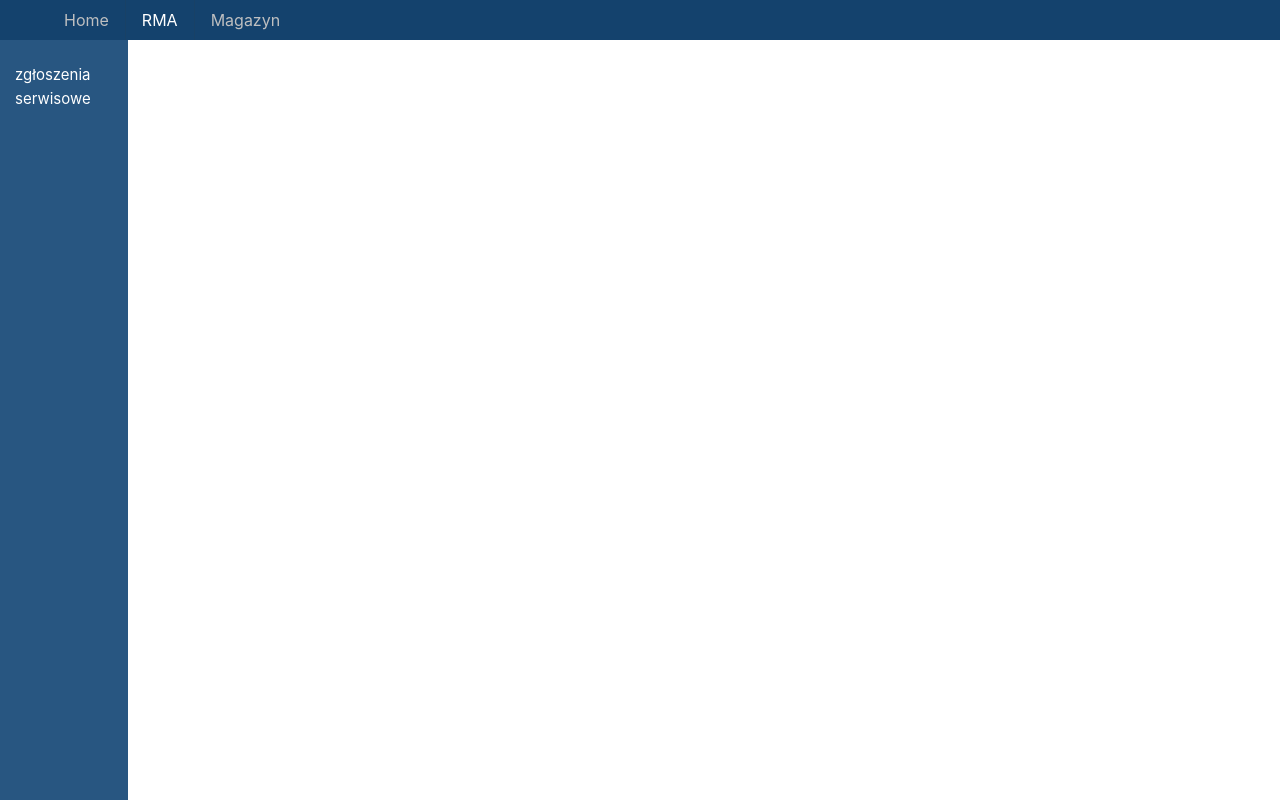
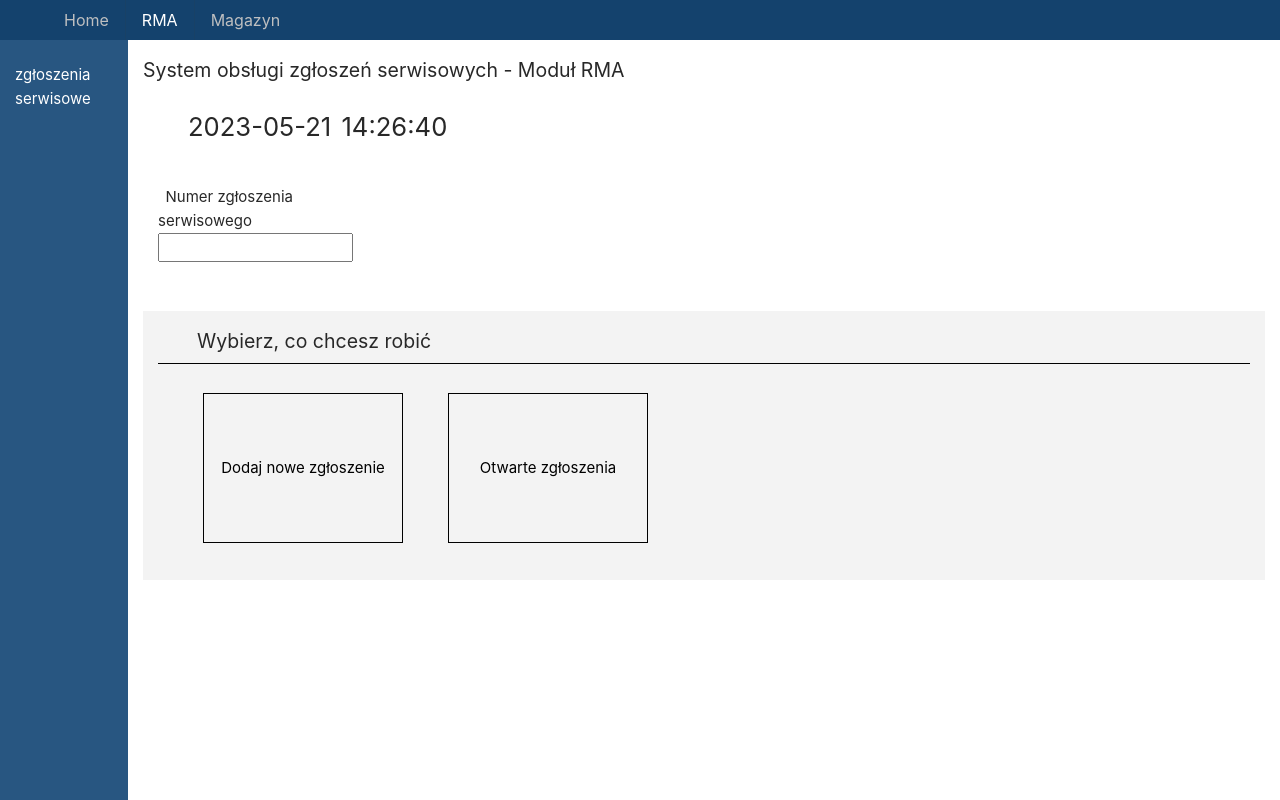
Before and after one commit to TheWolek/rma-front, a Vue app: page /rma in a window 1280 px wide. Built offline with nearby package versions, Linux system fonts and the light colour scheme.

Commit message:
added main pages for /rma and /warehouse

```diff
--- /dev/null
+++ b/src/components/RMA/rmaFindInput.vue
@@ -0,0 +1,42 @@
+<script>
+import TextInput from "../../parts/inputs/textInput.vue";
+import textInput from "../../parts/inputs/textInput.vue";
+import store from "../../store";
+import { mapState } from "vuex";
+
+export default {
+  data() {
+    return {
+      code: "",
+    };
+  },
+  computed: {
+    ...mapState({
+      findError: (state) => state.rmaPage.findError,
+    }),
+  },
+  methods: {
+    onSubmit() {
+      store.dispatch("rmaPage/findTicket", this.code);
+    },
+  },
+  components: { TextInput },
+};
+</script>
+<template>
+  <div class="wrap">
+    <TextInput
+      id="id"
+      label="Numer zgłoszenia serwisowego"
+      v-model="code"
+      :onEnter="onSubmit"
+      :error="this.findError"
+    />
+  </div>
+</template>
+<style scoped>
+.wrap {
+  padding: 1.5em 1em 2.8em 1em;
+  width: 22%;
+}
+</style>
--- /dev/null
+++ b/src/components/tilesLinks.vue
@@ -0,0 +1,58 @@
+<script>
+export default {
+  props: ["links"],
+};
+</script>
+<template>
+  <div class="tilesLinks">
+    <h1 class="underline">Wybierz, co chcesz robić</h1>
+    <div class="tilesRow">
+      <div class="tile" v-for="link in links">
+        <RouterLink :to="link.link" class="tileLink">{{
+          link.label
+        }}</RouterLink>
+      </div>
+    </div>
+  </div>
+</template>
+<style scoped>
+h1 {
+  color: var(--vt-c-black-mute);
+}
+h1.underline {
+  padding-bottom: 0.3em;
+  padding-left: 2em;
+  border-bottom: 1px solid #000;
+}
+.tilesLinks {
+  margin-top: 0.5em;
+  width: 100%;
+  padding: 1em;
+  background-color: #f3f3f3;
+}
+
+.tilesRow {
+  padding: 1.5em 3em;
+  width: 100%;
+  display: flex;
+  gap: 3em;
+}
+
+.tile {
+  border: 1px solid #000;
+  width: 200px;
+  height: 150px;
+}
+
+.tileLink {
+  display: grid;
+  place-items: center;
+  color: #000;
+  width: 100%;
+  height: 100%;
+}
+
+.tileLink:hover {
+  background-color: #e2e2e2;
+}
+</style>
--- a/src/store/modules/RMA/rmaPage.js
+++ b/src/store/modules/RMA/rmaPage.js
@@ -9,6 +9,8 @@ import {
   rmaRegister,
 } from "../../../helpers/endpoints";
 
+import router from "../../../router";
+
 const state = {
   apiState: 0,
   rmaPage: {},
@@ -19,6 +21,7 @@ const state = {
   comments: [],
   parts: [],
   partError: "",
+  findError: "",
 };
 
 const getters = {
@@ -71,6 +74,9 @@ const mutations = {
   setRmaPageEditMode(state, newState) {
     state.rmaPageEditMode = newState;
   },
+  setFindError(state, msg) {
+    state.findError = msg;
+  },
 };
 
 const actions = {
@@ -79,19 +85,34 @@ const actions = {
     dispatch("fetchPartsByTicketId", state.rmaPage.ticket_id);
     commit("toggleModal_process", newState);
   },
+  findTicket({ commit, dispatch }, id) {
+    const foundTicket = dispatch("getTicketData", id);
+    foundTicket.then((foundTicket) => {
+      if (!foundTicket) {
+        commit("setFindError", "Nie znaleziono zgłoszenia o podanym numerze");
+        return;
+      }
+
+      router.push({
+        name: "ticket",
+        params: { id: id },
+      });
+    });
+  },
   getTicketData({ commit }, id) {
     commit("setApiState", 1);
-    fetch(`${getUrl(rma)}?ticketId=${id}`)
+    return fetch(`${getUrl(rma)}?ticketId=${id}`)
       .then(async (res) => {
         const resData = await res.json();
 
         if (!res.ok) {
-          if (res.status === 404) return console.log("błędny ticketId");
+          if (res.status === 404) return false;
           const error = (resData && resData.message) || res.status;
           return Promise.reject(error);
         }
 
         commit("setRmaPageDetails", resData[0]);
+        return true;
       })
       .catch((error) => {
         console.log(error);
--- a/src/views/HomeView.vue
+++ b/src/views/HomeView.vue
@@ -1,22 +1,30 @@
-<script setup>
-import homePageDate from "@/components/homePageDate.vue";
+<script>
+import dateClock from "@/components/dateClock.vue";
+import tilesLinks from "../components/tilesLinks.vue";
+export default {
+  data() {
+    return {
+      linkList: [
+        {
+          link: "/rma",
+          label: "RMA",
+        },
+        {
+          link: "/warehouse",
+          label: "Magazyn",
+        },
+      ],
+    };
+  },
+  components: { tilesLinks, dateClock },
+};
 </script>
 
 <template>
   <main>
-    <h1>System obsługi zgłoszeń RMA</h1>
-    <homePageDate />
-    <div class="homePageLinks">
-      <h1 class="underline">Wybierz, co chcesz robić</h1>
-      <div class="tilesRow">
-        <div class="tile">
-          <RouterLink to="/rma" class="tileLink">RMA</RouterLink>
-        </div>
-        <div class="tile">
-          <RouterLink to="/warehouse" class="tileLink">Magazyn</RouterLink>
-        </div>
-      </div>
-    </div>
+    <h1>System obsługi zgłoszeń serwisowych</h1>
+    <dateClock />
+    <tilesLinks :links="linkList" />
   </main>
 </template>
 <style scoped>
@@ -26,40 +34,4 @@ main {
 h1 {
   color: var(--vt-c-black-mute);
 }
-h1.underline {
-  padding-bottom: 0.3em;
-  padding-left: 2em;
-  border-bottom: 1px solid #000;
-}
-.homePageLinks {
-  margin-top: 0.5em;
-  width: 100%;
-  padding: 1em;
-  background-color: #f3f3f3;
-}
-
-.tilesRow {
-  padding: 1.5em 3em;
-  width: 100%;
-  display: flex;
-  gap: 3em;
-}
-
-.tile {
-  border: 1px solid #000;
-  width: 200px;
-  height: 150px;
-}
-
-.tileLink {
-  display: grid;
-  place-items: center;
-  color: #000;
-  width: 100%;
-  height: 100%;
-}
-
-.tileLink:hover {
-  background-color: #e2e2e2;
-}
 </style>
--- a/src/views/RMA/rma.vue
+++ b/src/views/RMA/rma.vue
@@ -1,13 +1,48 @@
-<script setup>
-import rmaNav from "@/components/RMA/rmaNav.vue";
+<script>
 import { RouterView } from "vue-router";
 import store from "../../store";
-store.dispatch("rmaMain/fetchAllStatuses");
+
+import rmaNav from "@/components/RMA/rmaNav.vue";
+import dateClock from "../../components/dateClock.vue";
+import tilesLinks from "../../components/tilesLinks.vue";
+import rmaFindInput from "../../components/RMA/rmaFindInput.vue";
+
+export default {
+  data() {
+    return {
+      linkList: [
+        {
+          link: "/rma/add",
+          label: "Dodaj nowe zgłoszenie",
+        },
+        {
+          link: "/rma/items",
+          label: "Otwarte zgłoszenia",
+        },
+      ],
+    };
+  },
+  components: { rmaNav, dateClock, tilesLinks, rmaFindInput },
+  mounted() {
+    store.dispatch("rmaMain/fetchAllStatuses");
+  },
+  computed: {
+    isDefaultView() {
+      return this.$route.name === "rma";
+    },
+  },
+};
 </script>
 <template>
   <div id="rma">
     <rmaNav />
-    <RouterView name="innerView" />
+    <div class="dashboard" v-if="isDefaultView">
+      <h1>System obsługi zgłoszeń serwisowych - Moduł RMA</h1>
+      <dateClock />
+      <rmaFindInput />
+      <tilesLinks :links="linkList" />
+    </div>
+    <RouterView name="innerView" v-if="!isDefaultView" />
   </div>
 </template>
 
@@ -19,10 +54,19 @@ store.dispatch("rmaMain/fetchAllStatuses");
   height: calc(100vh - 5vh);
   overflow-y: scroll;
 }
+.dashboard {
+  margin: 1em;
+}
+
 #rma h1 {
   font-size: 1.15em;
   color: var(--vt-c-black-mute);
   margin-bottom: 0.3em;
   font-weight: 500;
 }
+.dashboard h1 {
+  font-size: 1.3em;
+  margin: 0;
+  font-weight: normal !important;
+}
 </style>
--- a/src/views/Warehouse/warehouse.vue
+++ b/src/views/Warehouse/warehouse.vue
@@ -1,11 +1,49 @@
-<script setup>
+<script>
 import warehouseNav from "@/components/Warehouse/warehouseNav.vue";
 import { RouterView } from "vue-router";
+import TilesLinks from "../../components/tilesLinks.vue";
+import dateClock from "../../components/dateClock.vue";
+
+export default {
+  data() {
+    return {
+      linkList: [
+        {
+          link: "/warehouse/items",
+          label: "Zarejestrowane produkty",
+        },
+        {
+          link: "/warehouse/items/changeshelve",
+          label: "Zmiana lokalizacji",
+        },
+        {
+          link: "/warehouse/spareparts/orders",
+          label: "Dostawy części",
+        },
+        {
+          link: "/warehouse/spareparts",
+          label: "Zarejestrowane części",
+        },
+      ],
+    };
+  },
+  components: { TilesLinks, dateClock, warehouseNav },
+  computed: {
+    isDefaultView() {
+      return this.$route.name === "warehouse";
+    },
+  },
+};
 </script>
 <template>
   <div id="warehouse">
     <warehouseNav />
-    <RouterView name="innerView" />
+    <div class="dashboard" v-if="isDefaultView">
+      <h1>System obsługi zgłoszeń serwisowych - Moduł Magazynu</h1>
+      <dateClock />
+      <TilesLinks :links="linkList" />
+    </div>
+    <RouterView name="innerView" v-if="!isDefaultView" />
   </div>
 </template>
 
```
Also changed, not shown: src/components/dateClock.vue (renamed from src/components/homePageDate.vue).
